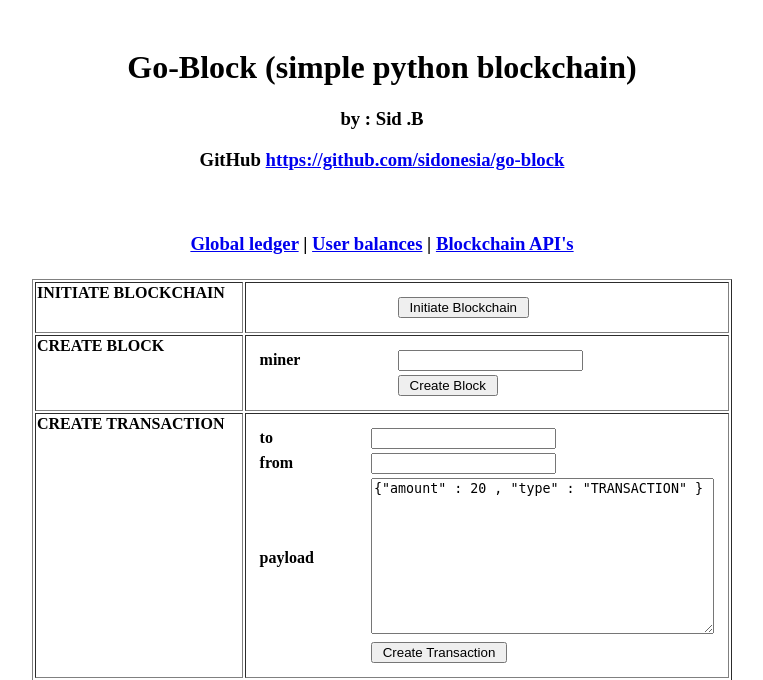
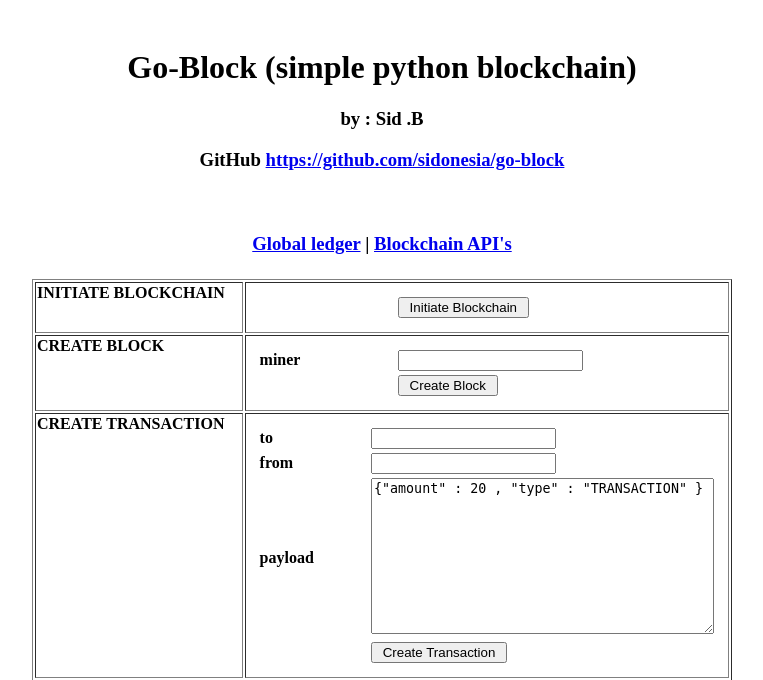
Before and after one commit to sidonesia/go-block, a Flask app: page /view/chain-api in a window 1280 px wide. Shown: the top 680 px of the page, without its empty margins (258-1021 px from the left). Run offline with Flask 2, Linux system fonts and the light colour scheme; parts of the project's set-up code (start-up, migrations or seed data) failed here and were passed over; some libraries are stand-ins or nearby versions.

Commit message:
removed the link for the balance

```diff
--- a/templates/api.html
+++ b/templates/api.html
@@ -17,7 +17,6 @@
 			<div style="padding:5px">
 				<h3>
 					<a href="/view/blockchain">Global ledger</a> |
-					<a href="/view/user-balance">User balances</a> |
 					<a href="/view/chain-api">Blockchain API's</a>
 				</h3>
 			</div>
```
